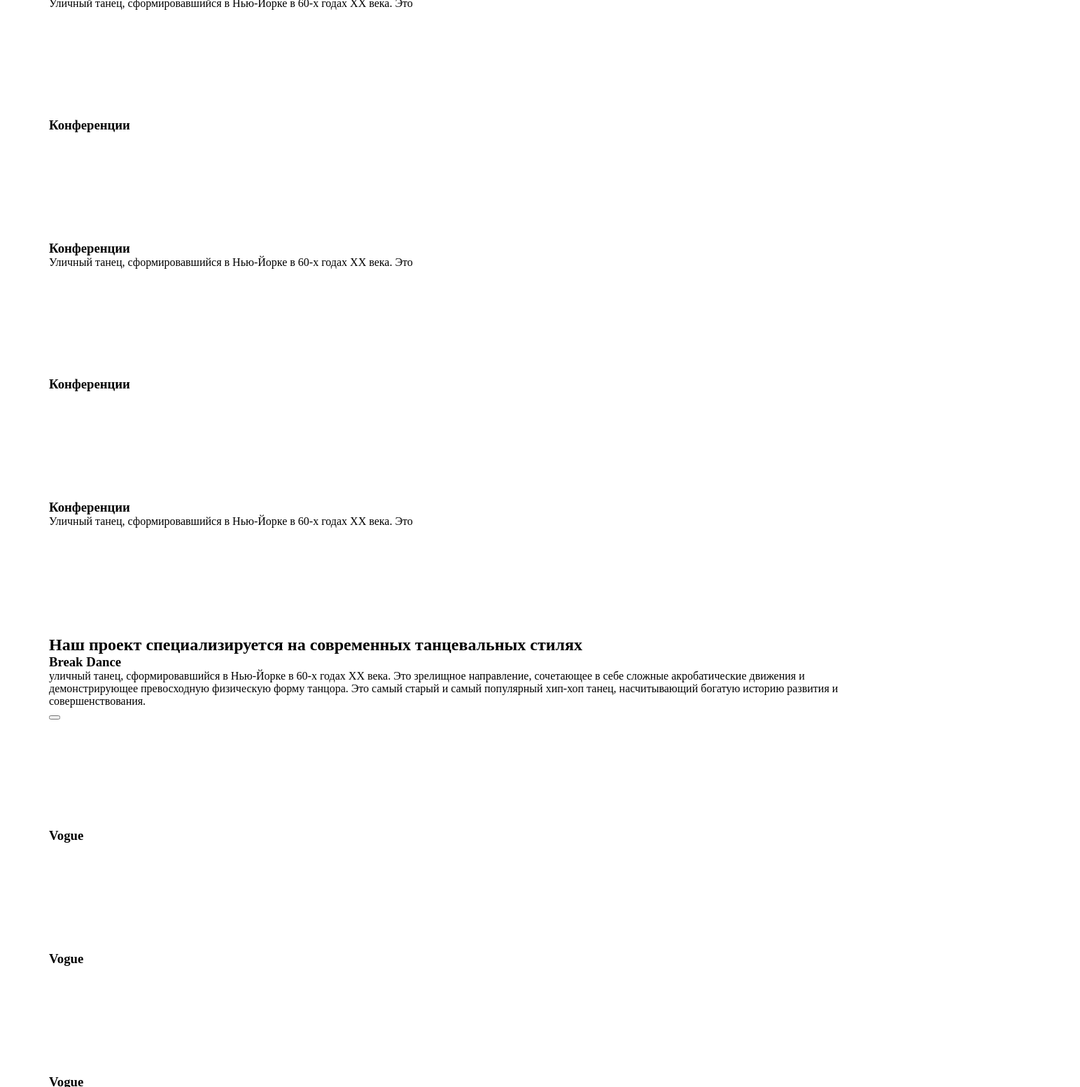
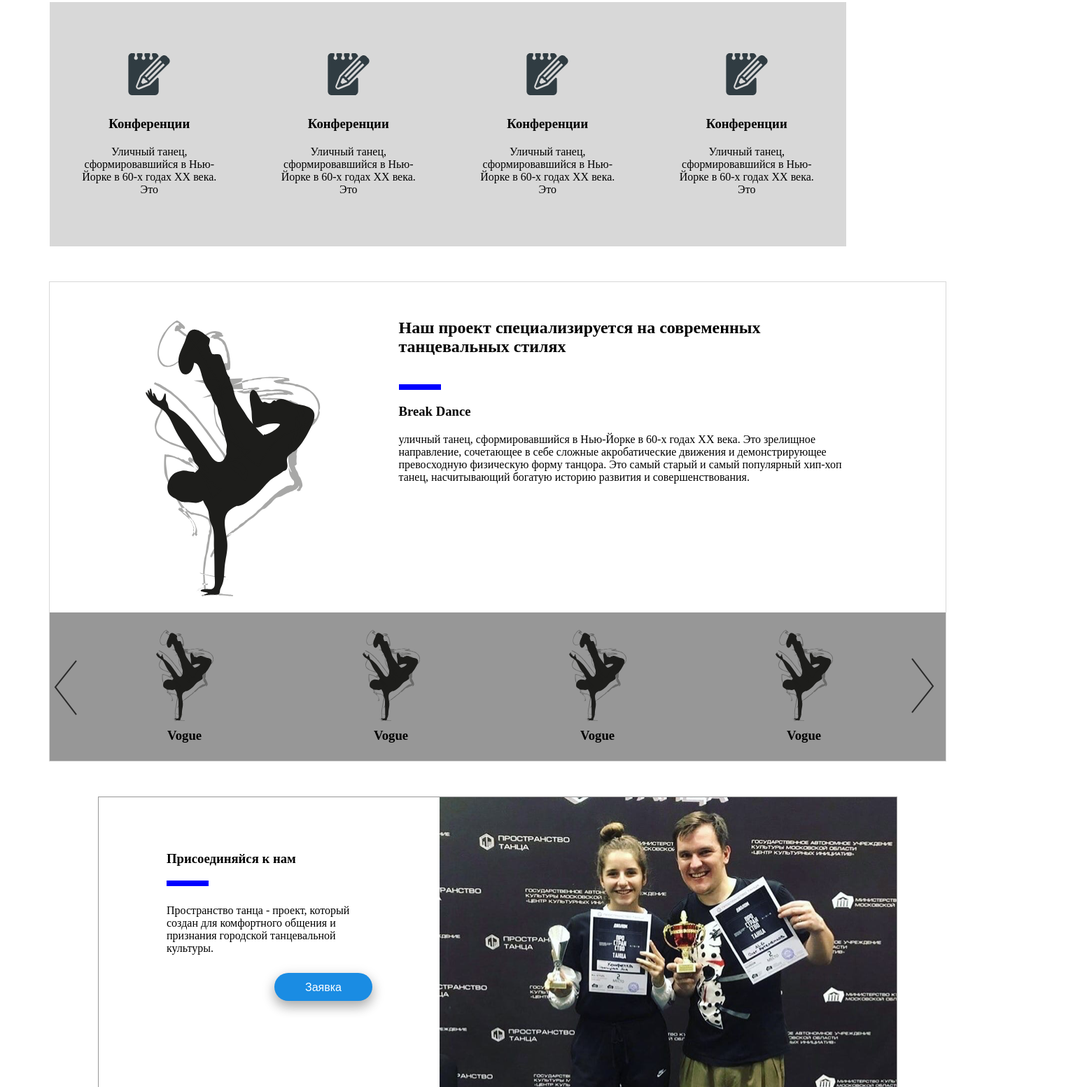
Before and after one commit to Romaniero1/study-project, a plain HTML site: page about.html in a window 1280 px wide. Shown: the part 2082-3635 px from the top of the page at 70% size, 1543 px wide, since content can reach past the window. Drawn offline with Linux system fonts and the light colour scheme.

Commit message:
Добавляет стили для about

```diff
--- a/about.html
+++ b/about.html
@@ -54,15 +54,17 @@
 					<img class="about-dance__cover" src="src/about-who-image.png" alt="Обложка школы танцев">
 				</div>
 			</section>
-			<section class="goverment-support">
-				<h2 class="goverment-support-title">При поддержке
+			<section class="about-support">
+				<h2 class="about-support__title">При поддержке
 					министерства культуры</h2>
-				<p class="goverment-support-description">Благодаря своей актуальности, культурной и социальной
+				<hr>
+				<p class="about-support__description">Благодаря своей актуальности, культурной и социальной
 					значимости, наш
 					проект получил поддержку Министерства культуры Московской области.</p>
 			</section>
-			<section class="possibilities-block">
-				<p class="description">В нашем проекте существует система рейтингов. Рейтинговые очки можно получить за
+			<section class="about-possibilities">
+				<p class="about-possibilities__description">В нашем проекте существует система рейтингов. Рейтинговые
+					очки можно получить за
 					участие
 					в турнирах и другое
 					активное участие в нашем проекте. Пространство танца активно расширяется.Турниры играют важную роль
@@ -71,102 +73,97 @@
 					возможность для
 					реального общения и обмена опытом. </p>
 			</section>
-			<section class="organisation">
-				<h3 class="title">Мы организуем</h3>
-				<ul class="block-organisation">
-					<li class="card-organisation-">
-						<div class="card-unactive">
-							<svg></svg>
-							<h3>Конференции</h3>
-						</div>
-						<div class="card-active">
-							<svg></svg>
+			<section class="about-organisation">
+				<h3 class="about-organisation__title">Мы организуем</h3>
+				<ul class="about-organisation__block">
+					<li class="about-organisation__card">
+						<div class="about-organisation__card_label">
+							<img src="src/about-organisation-lecture.svg">
 							<h3>Конференции</h3>
 						</div>
 						<p>Уличный танец, сформировавшийся в Нью-Йорке в 60-х годах XX века. Это </p>
 					</li>
-					<li class="card-organisation-">
-						<div class="card-unactive">
-							<svg></svg>
-							<h3>Конференции</h3>
-						</div>
-						<div class="card-active">
-							<svg></svg>
+					<li class="about-organisation__card">
+						<div class="about-organisation__card_label">
+							<img src="src/about-organisation-lecture.svg">
 							<h3>Конференции</h3>
 						</div>
 						<p>Уличный танец, сформировавшийся в Нью-Йорке в 60-х годах XX века. Это </p>
 					</li>
-					<li class="card-organisation-">
-						<div class="card-unactive">
-							<svg></svg>
-							<h3>Конференции</h3>
-						</div>
-						<div class="card-active">
-							<svg></svg>
+					<li class="about-organisation__card">
+						<div class="about-organisation__card_label">
+							<img src="src/about-organisation-lecture.svg">
 							<h3>Конференции</h3>
 						</div>
 						<p>Уличный танец, сформировавшийся в Нью-Йорке в 60-х годах XX века. Это </p>
 					</li>
-					<li class="card-organisation-">
-						<div class="card-unactive">
-							<svg></svg>
-							<h3>Конференции</h3>
-						</div>
-						<div class="card-active">
-							<svg></svg>
+					<li class="about-organisation__card">
+						<div class="about-organisation__card_label">
+							<img src="src/about-organisation-lecture.svg">
 							<h3>Конференции</h3>
 						</div>
 						<p>Уличный танец, сформировавшийся в Нью-Йорке в 60-х годах XX века. Это </p>
 					</li>
 				</ul>
 			</section>
-			<section class="styles">
-				<div class="card-style">
-					<svg></svg>
-					<h2 class="title">Наш проект специализируется на современных танцевальных стилях</h2>
-					<h3 class="name">Break Dance</h3>
-					<p class="description">уличный танец, сформировавшийся в Нью-Йорке в 60-х годах XX века. Это
+			<section class="about-styles">
+				<div class="about-styles-card">
+					<img src="src/about-styles1.svg">
+					<div class="about-styles-card__container">
+						<h2 class="about-styles-card__title">Наш проект специализируется на современных танцевальных
+							стилях</h2>
+						<hr />
+						<h3 class="about-styles-card__name">Break Dance</h3>
+						<p class="about-styles-card__description">уличный танец, сформировавшийся в Нью-Йорке в 60-х
+							годах XX века. Это
 							зрелищное
-						направление, сочетающее в себе сложные акробатические движения и демонстрирующее превосходную
+							направление, сочетающее в себе сложные акробатические движения и демонстрирующее
+							превосходную
 							физическую
-						форму танцора. Это самый старый и самый популярный хип-хоп танец, насчитывающий богатую историю
+							форму танцора. Это самый старый и самый популярный хип-хоп танец, насчитывающий богатую
+							историю
 							развития
 							и совершенствования.</p>
 					</div>
-				<div class="carusel">
-					<button class="carusel-prev"></button>
-					<ul class="carusel-content">
-						<li class="carusel-card">
-							<svg></svg>
+				</div>
+				<div class="about-styles-carusel">
+					<button class="about-styles-carusel__prev">
+						<img src="src/about-styles-carusel-arrow.png" alt="">
+					</button>
+					<ul class="about-styles-carusel__content">
+						<li class="about-styles-carusel__card">
+							<img src="src/about-styles1.svg">
 							<h3>Vogue</h3>
 						</li>
-						<li class="carusel-card">
-							<svg></svg>
+						<li class="about-styles-carusel__card">
+							<img src="src/about-styles1.svg">
 							<h3>Vogue</h3>
 						</li>
-						<li class="carusel-card">
-							<svg></svg>
+						<li class="about-styles-carusel__card">
+							<img src="src/about-styles1.svg">
 							<h3>Vogue</h3>
 						</li>
-						<li class="carusel-card">
-							<svg></svg>
-							<h3>Vogue</h3>
-						</li>
-						<li class="carusel-card">
-							<svg></svg>
+						<li class="about-styles-carusel__card">
+							<img src="src/about-styles1.svg">
 							<h3>Vogue</h3>
 						</li>
 					</ul>
-					<button class="carusel-next"></button>
+					<button class="about-styles-carusel__next">
+						<img src="src/about-styles-carusel-arrow.png" alt="">
+					</button>
 				</div>
 			</section>
-			<section class="join-us">
-				<h3 class="title">Присоединяйся к нам</h3>
-				<p class="description">Пространство танца - проект, который создан для комфортного общения и признания
+			<section class="about-join-us">
+				<div class="about-join-us__container">
+					<h3 class="about-join-us__title">Присоединяйся к нам</h3>
+					<hr/>
+					<p class="about-join-us__description">Пространство танца - проект, который создан для комфортного
+						общения и признания
 						городской
 						танцевальной культуры.</p>
-				<button class="reqeust">Заявка</button>
-				<img src="" alt="Фото с победителями">
+					<button class="about-join-us__reqeust button">Заявка</button>
+				</div>
+				<img src="src/about-join-us-cover.png" alt="Фото с победителями">
 			</section>
 		</div>
 	</main>
--- a/styles.css
+++ b/styles.css
@@ -809,3 +809,208 @@ input[type=range]::-webkit-slider-thumb {
     top: 43px;
     left: 722px;
 }
+
+.about-support {
+    position: relative;
+    height: 449px;
+    width: 923px;
+    margin-top: -100px;
+    margin-left: 450px;
+    padding-top: 102px;
+    padding-left: 100px;
+    background-repeat: no-repeat;
+    background-size: contain;
+    background: url(src/about-support-cover.png);
+}
+
+.about-support__title {
+    width: 271px;
+}
+
+.about-support hr {
+    height: 8px;
+    width: 60px;
+    border: 0;
+    background-color: blue;
+    margin-top: 40px;
+}
+
+.about-support__description {
+    margin-top: 40px;
+    width: 455px;
+}
+
+.about-possibilities {
+    height: 200px;
+    width: 940px;
+    margin-top: 50px;
+    margin-left: 121px;
+    padding-top: 55px;
+    padding-left: 116px;
+    background-repeat: no-repeat;
+    background: url(src/about-raitings-cover.png);
+}
+
+.about-possibilities__description {
+    width: 785px;
+}
+
+.about-organisation {
+    display: flex;
+    flex-direction: column;
+    justify-content: center;
+    align-items: center;
+}
+
+.about-organisation__title {
+    padding-top: 50px;
+}
+
+.about-organisation__block {
+    margin-top: 22px;
+    display: flex;
+    width: 1138px;
+    height: 349px;
+    background-color: #D8D8D8;
+    align-items: center;
+    justify-content: space-around;
+}
+
+.about-organisation__card {
+    width: 200px;
+}
+
+.about-organisation__card_label {
+    display: flex;
+    flex-direction: column;
+    justify-content: center;
+    align-items: center;
+}
+
+.about-organisation__card_label h3 {
+    padding-top: 30px;
+}
+
+.about-organisation__card p {
+    padding-top: 20px;
+    text-align: center;
+}
+
+.about-styles {
+    margin-top: 50px;
+    width: 1280px;
+    height: 632px;
+    border: solid 1px #D8D8D8;
+    display: flex;
+    flex-direction: column;
+    padding-top: 52px;
+    align-items: center;
+}
+
+.about-styles-card {
+    display: flex;
+    flex-direction: row;
+}
+
+.about-styles-card img {
+    width: 250px;
+    height: 400px;
+}
+
+.about-styles-card__container {
+    padding-left: 112px;
+}
+
+.about-styles-card__description {
+    width: 645px;
+    padding-top: 20px;
+}
+
+.about-styles-card__title {
+    width: 645px;
+}
+
+.about-styles-card__container hr {
+    height: 8px;
+    width: 60px;
+    border: 0;
+    background-color: blue;
+    margin-top: 40px;
+}
+
+.about-styles-card__name {
+    padding-top: 20px;
+}
+
+.about-styles-carusel {
+    display: flex;
+    width: 1280px;
+    height: 212px;
+    background-color: #979797;
+    margin-top: 20px;
+}
+
+.about-styles-carusel__content {
+    width: 1180px;
+    display: flex;
+    justify-content: space-around;
+    align-items: center;
+}
+
+.about-styles-carusel__card {
+    display: flex;
+    flex-direction: column;
+    align-items: center;
+}
+
+.about-styles-carusel__card img {
+    width: 100px;
+    height: 130px;
+}
+
+.about-styles-carusel__card h3 {
+padding-top: 10px;
+}
+
+.about-styles-carusel__prev {
+    transform: rotate(180deg);
+}
+
+.about-styles-carusel button {
+    background-color: transparent;
+    border: 0;
+}
+
+.about-join-us {
+    width: 1140px;
+    height: 422px;
+    margin-top: 50px;
+    border: solid 1px #979797;
+    display: flex;
+    margin-left: 70px;
+    justify-content: space-between;
+    margin-bottom: 100px;
+}
+
+.about-join-us__container {
+    position: relative;
+    padding-left: 97px;
+    padding-top: 77px;
+    width: 294px;
+}
+
+.about-join-us__container hr {
+    height: 8px;
+    width: 60px;
+    border: 0;
+    background-color: blue;
+    margin-top: 20px;
+    margin-bottom: 26px;
+}
+
+.about-join-us__reqeust {
+    position: absolute;
+    margin-top: 26px;
+    border: 0;
+    right: 0;
+}
```
Also changed, not shown: src/about-join-us-cover.png (added), src/about-organisation-lecture.svg (added), src/about-raitings-cover.png (added), src/about-styles-carusel-arrow.png (added), src/about-styles1.svg (added), src/about-support-cover.png (added). Lines whose indentation alone changed are shown as unchanged.
